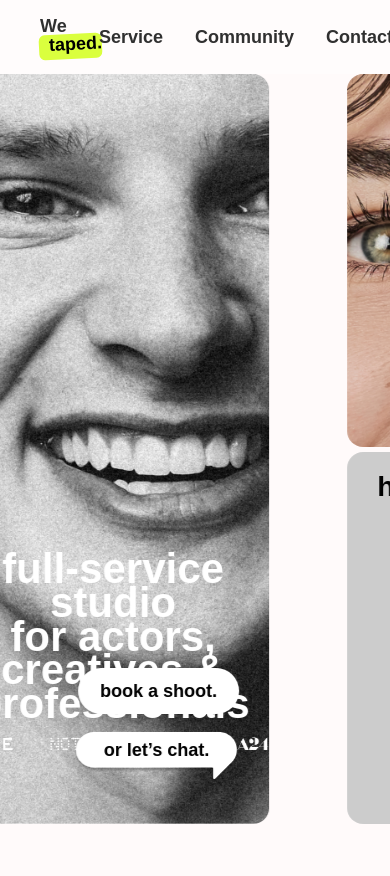
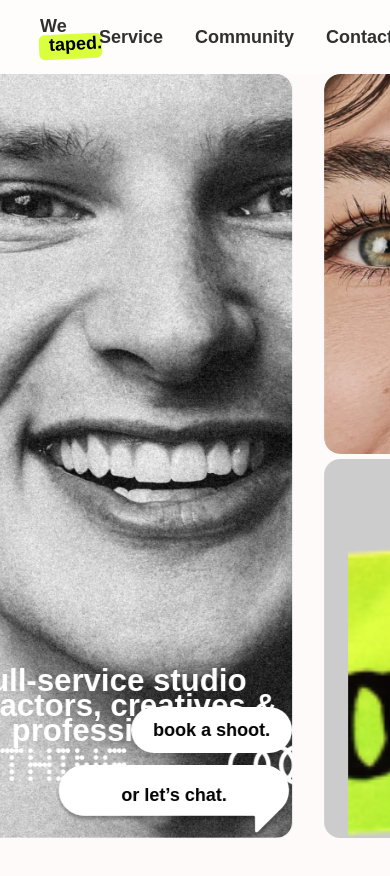
Before and after one commit to romarooman/taped, a React (Create React App) app: page / in a window 390 px wide. Shown: the top 876 px of the page. Built offline with nearby package versions, Linux system fonts and the light colour scheme.

Commit message:
add stick img

```diff
--- a/src/Components/HorizontalScroll/HorizontalScroll.jsx
+++ b/src/Components/HorizontalScroll/HorizontalScroll.jsx
@@ -102,7 +102,7 @@ and beautifully crafted."
             </div>
           </div>
 
-          <div className="slide" key={13}>
+          <div className="slide" key={14}>
             <div className="image-wrapper">
               <ImagesListRow
                 textOn="first"
@@ -116,7 +116,7 @@ and beautifully crafted."
             </div>
           </div>
 
-          <div className="slide" key={13}>
+          <div className="slide" key={15}>
             <div className="image-wrapper">
               <ImagesListRow
                 title="Mateu Parellada"
--- a/src/Components/HorizontalScroll/horizontalscroll.css
+++ b/src/Components/HorizontalScroll/horizontalscroll.css
@@ -3,7 +3,7 @@
 }
 
 .carousel {
-  height: 400vh; /* 3 слайда = 3 экрана */
+  height: 600vh; /* 6 слайда = 6 экрана */
   background-color: #fffafa;
 }
 
@@ -111,7 +111,7 @@
 .hero-actions-fixed {
   position: absolute;
   right: 69px;
-  bottom: 71px;
+  bottom: 41px;
 
   display: flex;
   flex-direction: column;
@@ -152,3 +152,68 @@
     margin-bottom: 24px;
   }
 }
+
+/* ===== iPhone / Mobile ===== */
+@media (max-width: 480px) {
+  :root {
+    --nav-h: 64px; /* если на мобилке другая высота navbar — поменяй */
+  }
+
+  /* iOS: используем динамический viewport, чтобы "1 экран" был реально 1 экран */
+  .sticky {
+    height: calc(100dvh - var(--nav-h));
+  }
+
+  .slide {
+    height: calc(100dvh - var(--nav-h));
+  }
+
+  .image-wrapper {
+    padding-left: 16px;
+    padding-right: 16px;
+    padding-bottom: 16px;
+    padding-top: 0;
+  }
+
+  /* на мобилке картинка обязана занимать весь доступный экран */
+  .hero-bg {
+    width: 100%;
+    height: 100%;
+    object-fit: cover;
+    object-position: center;
+    border-radius: 16px;
+  }
+
+  /* если внутри слайдов есть другие img — тоже cover на весь блок */
+  .image-wrapper img,
+  .img {
+    width: 100%;
+    height: 100%;
+    object-fit: cover;
+    object-position: center;
+  }
+
+  /* кнопки в правом нижнем углу — но ближе к краю */
+  .hero-actions-fixed {
+    right: 16px;
+    bottom: 16px;
+    gap: 12px;
+  }
+
+  /* текст и бренды — компактнее */
+  .hero-text {
+    padding-top: 32px;
+    padding-bottom: 56px;
+    gap: 12px;
+    font-size: clamp(22px, 8vw, 42px);
+  }
+
+  .hero-title {
+    padding-left: 16px;
+    padding-right: 16px;
+  }
+
+  .hero-badge {
+    max-width: calc(100% - 32px);
+  }
+}
--- a/src/Components/ImagesListColumn/ImagesListColumn.js
+++ b/src/Components/ImagesListColumn/ImagesListColumn.js
@@ -8,7 +8,7 @@ const ImagesListColumn = ({ fimage }) => {
   return (
     <div className={styles.imagesCol}>
       {/* 1-й блок — картинка */}
-      <div className="imgCard">
+      <div className={`${styles.imgCard}`}>
         <img className="img" src={fimage} alt="img" />
       </div>
 
--- a/src/Components/ImagesListColumn/ImagesListColumn.module.css
+++ b/src/Components/ImagesListColumn/ImagesListColumn.module.css
@@ -42,7 +42,7 @@
 
   font-family: "DM Sans", sans-serif;
   font-weight: 900;
-  font-size: clamp(28px, 4vw, 64px);
+  font-size: clamp(24px, 4vw, 24px);
   line-height: 110%;
   text-transform: lowercase;
 
@@ -79,7 +79,7 @@
 .colActions {
   position: absolute;
   right: 39px;
-  bottom: 39px;
+  bottom: 9px;
 
   display: flex;
   flex-direction: column;
--- a/src/Components/ImagesListRow/ImagesListRow.css
+++ b/src/Components/ImagesListRow/ImagesListRow.css
@@ -76,7 +76,7 @@
 .rowActions {
   position: absolute;
   right: 39px;
-  bottom: 39px;
+  bottom: 9px;
 
   display: flex;
   flex-direction: column;
--- a/src/Components/ImagesListRow/ImagesListRow.jsx
+++ b/src/Components/ImagesListRow/ImagesListRow.jsx
@@ -9,7 +9,7 @@ const ImagesListRow = ({
   title,
   subtitle,
   order = "image-first",
-  subtitleSize = "clamp(24px, 3.5vw, 60px)",
+  subtitleSize = "clamp(24px, 3.5vw, 24px)",
 }) => {
   const isImageFirst = order === "image-first";
 
```
